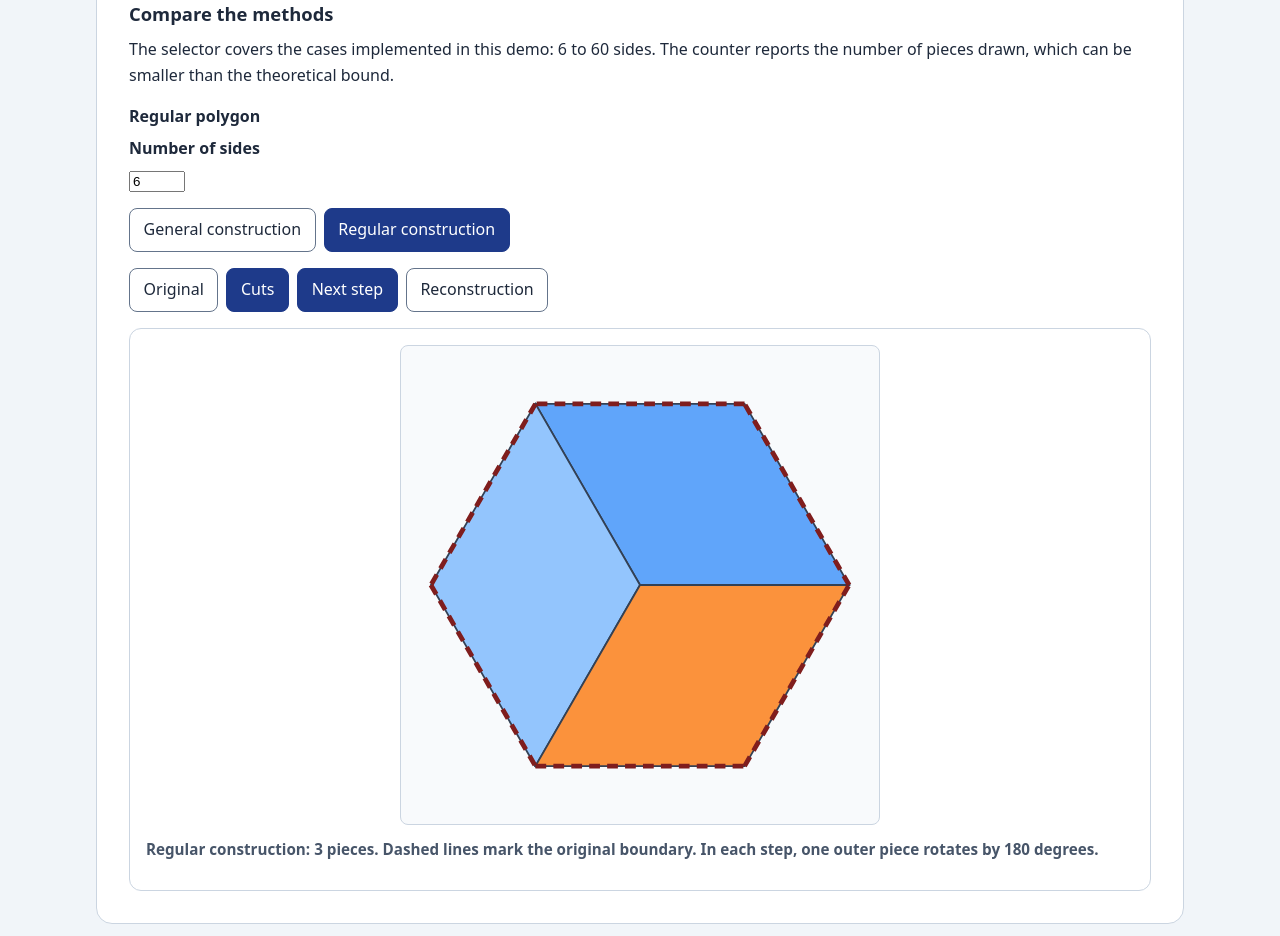
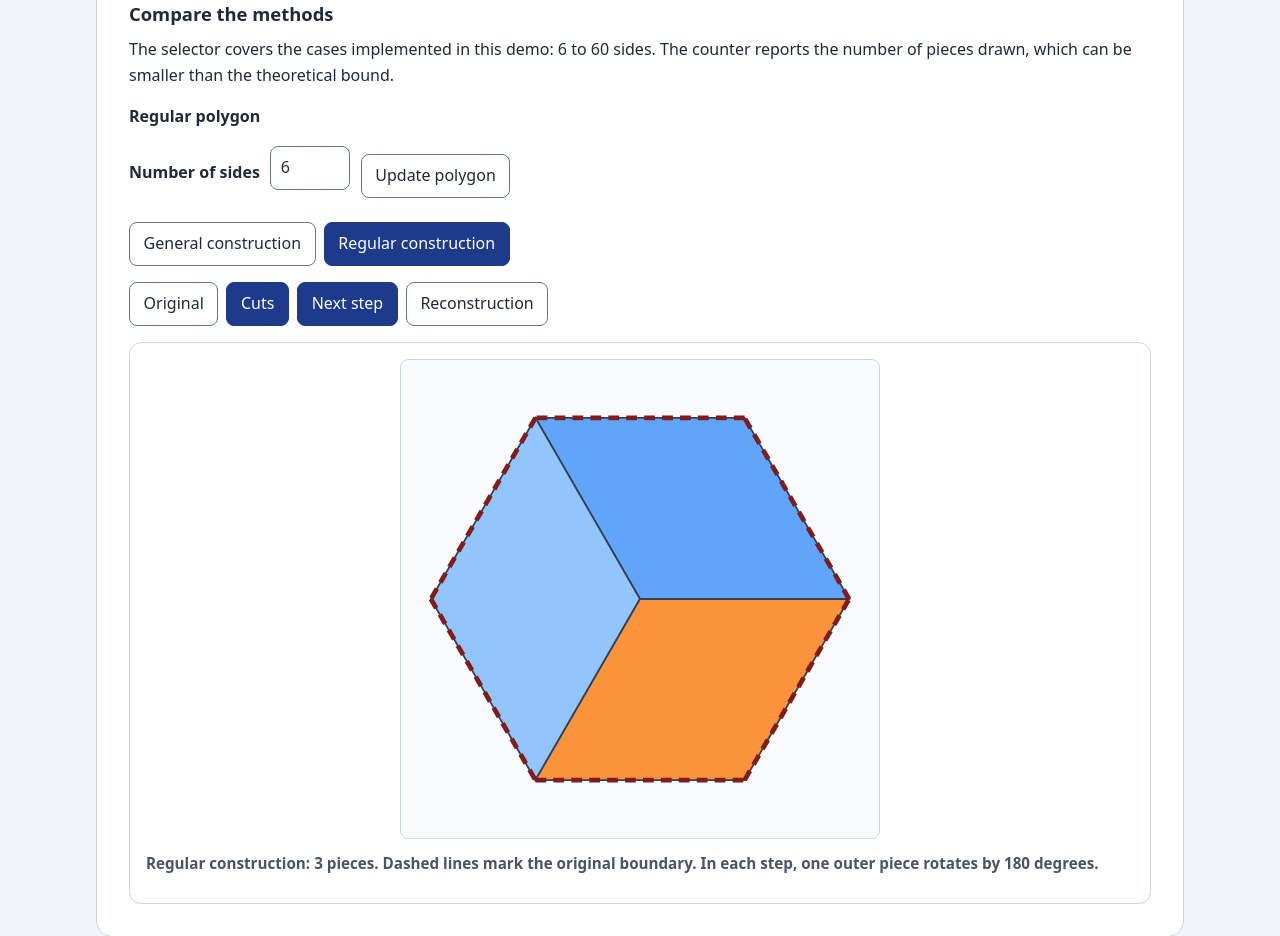
Before and after one commit to RobertoCuevasP/Inside-Out-Disections, a plain HTML site: page index.html in a window 1280 px wide. Shown: the part 4550-5486 px from the top of the page. Drawn offline with Linux system fonts and the light colour scheme.

Commit message:
Update button for regular polygons

```diff
--- a/index.html
+++ b/index.html
@@ -189,8 +189,11 @@
     <h3>Compare the methods</h3>
     <p>The selector covers the cases implemented in this demo: 6 to 60 sides. The counter reports the number of pieces drawn, which can be smaller than the theoretical bound.</p>
     <label for="regular-sides">Regular polygon</label>
-    <label for="regular-sides">Number of sides</label>
-    <input id="regular-sides" type="number" min="6" max="60" step="1" value="6">
+    <form id="regular-size-form" class="regular-size-form">
+      <label for="regular-sides">Number of sides</label>
+      <input id="regular-sides" name="sides" type="number" min="6" max="60" step="1" value="6" required>
+      <button type="submit">Update polygon</button>
+    </form>
 
     <div class="general-buttons" role="group" aria-label="Regular polygon construction">
       <button type="button" id="hexagon-general" aria-pressed="false">General construction</button>
--- a/src/regular-demo.js
+++ b/src/regular-demo.js
@@ -25,6 +25,7 @@ export function initRegularDemo() {
     const regularNext = document.querySelector("#regular-next");
     const regularViewButtons = document.querySelectorAll("[data-regular-view]");
     const regularSides = document.querySelector("#regular-sides");
+    const regularSizeForm = document.querySelector("#regular-size-form");
 
     let regularResult;
     let regularMethod;
@@ -127,7 +128,8 @@ export function initRegularDemo() {
         renderRegular();
     });
 
-    regularSides.addEventListener("change", () => {
+    regularSizeForm.addEventListener("submit", (event) => {
+        event.preventDefault();
         selectHexagonMethod(regularMethod ?? "rhombi");
     });
 
--- a/src/style.css
+++ b/src/style.css
@@ -336,3 +336,31 @@ figcaption {
 .method-steps + .general-hint {
     margin-bottom: 1.25rem;
 }
+
+.regular-size-form {
+    display: flex;
+    align-items: center;
+    flex-wrap: wrap;
+    gap: 0.65rem;
+    margin-block: 1rem;
+}
+
+.regular-size-form label {
+    font-weight: 600;
+}
+
+.regular-size-form input {
+    box-sizing: border-box;
+    width: 5rem;
+    min-height: 44px;
+    padding: 0.45rem 0.6rem;
+    border: 1px solid #64748b;
+    border-radius: 0.5rem;
+    background: #fff;
+    color: inherit;
+    font: inherit;
+}
+
+.regular-size-form button {
+    min-height: 44px;
+}
```
